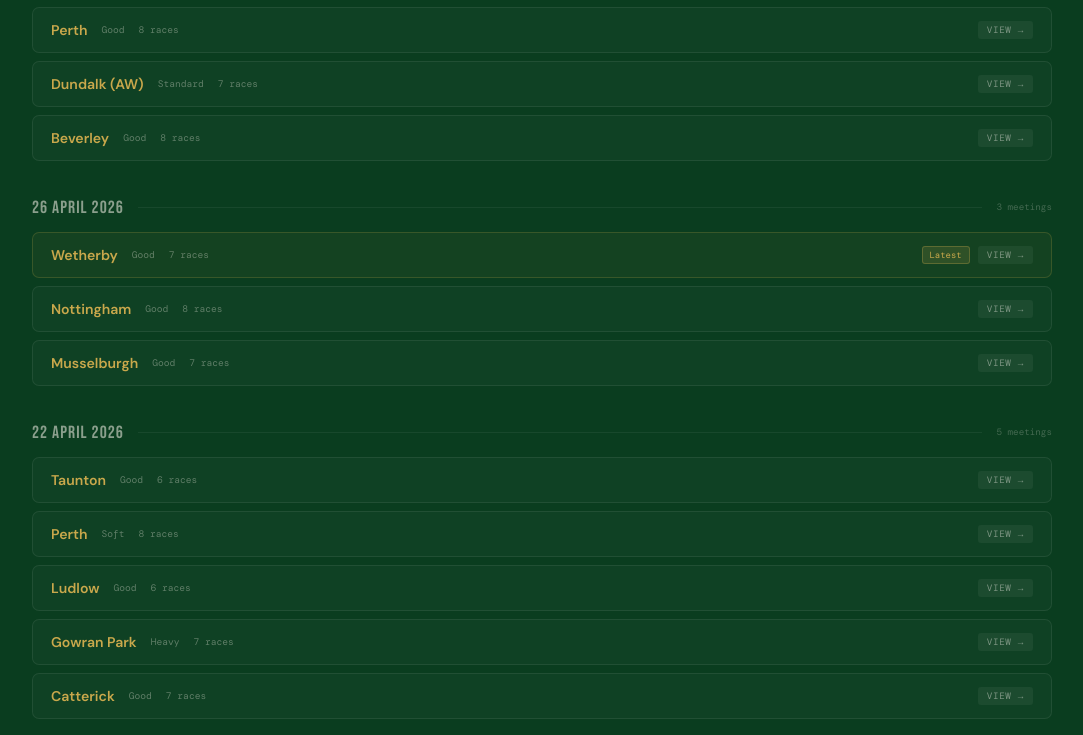
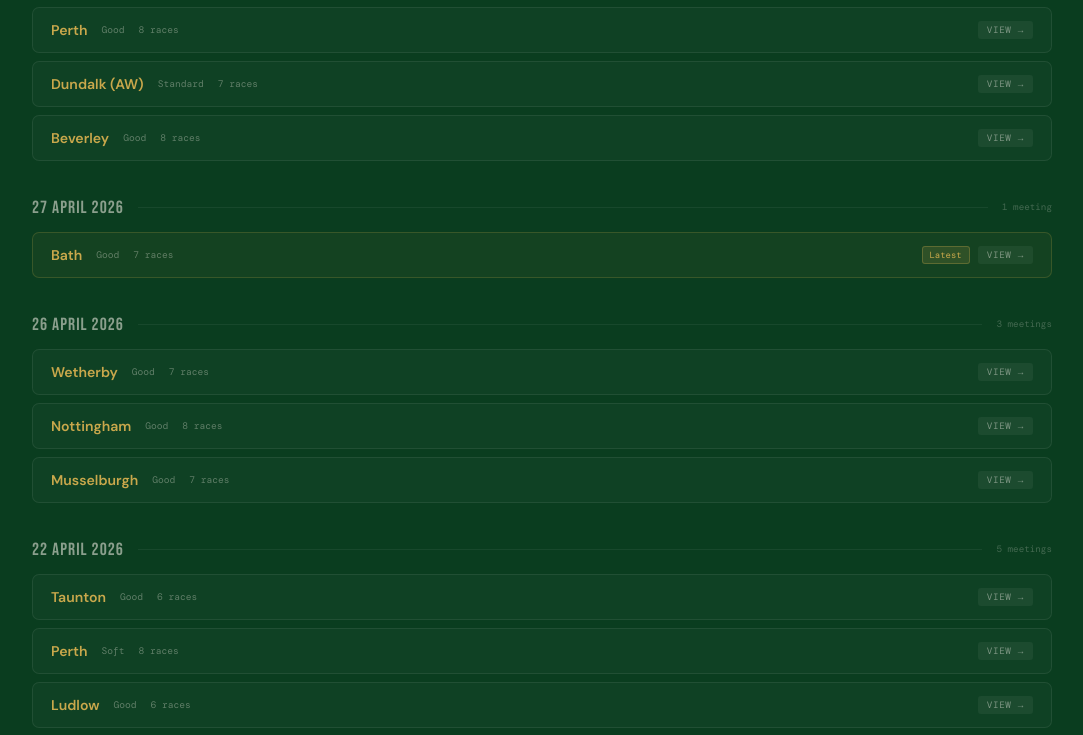
Before and after one commit to ppcjobber/clerk-authentication-starter, a Next.js app: page /archive in a window 1280 px wide. Shown: the part 1372-2107 px from the top of the page, without its empty margins (98-1181 px from the left). Built offline with nearby package versions, Linux system fonts and the light colour scheme; no server answers; a web font is replaced by a local one.

Commit message:
archive: add bath_27-april-2026

```diff
--- a/app/archive/page.tsx
+++ b/app/archive/page.tsx
@@ -14,13 +14,22 @@ type Meeting = {
 
 const MEETINGS: any[] = [
   {
+    slug:       "bath_27-april-2026",
+    date:       "27 April 2026",
+    label:      "Bath — 27 April 2026",
+    going:      "Good",
+    races:      7,
+    courseSlug: "bath",
+    latest:     true,
+  },
+  {
     slug:       "wetherby_26-april-2026",
     date:       "26 April 2026",
     label:      "Wetherby — 26 April 2026",
     going:      "Good",
     races:      7,
     courseSlug: "wetherby",
-    latest:     true,
+    latest:     false,
   },
   {
     slug:       "nottingham_26-april-2026",
```
